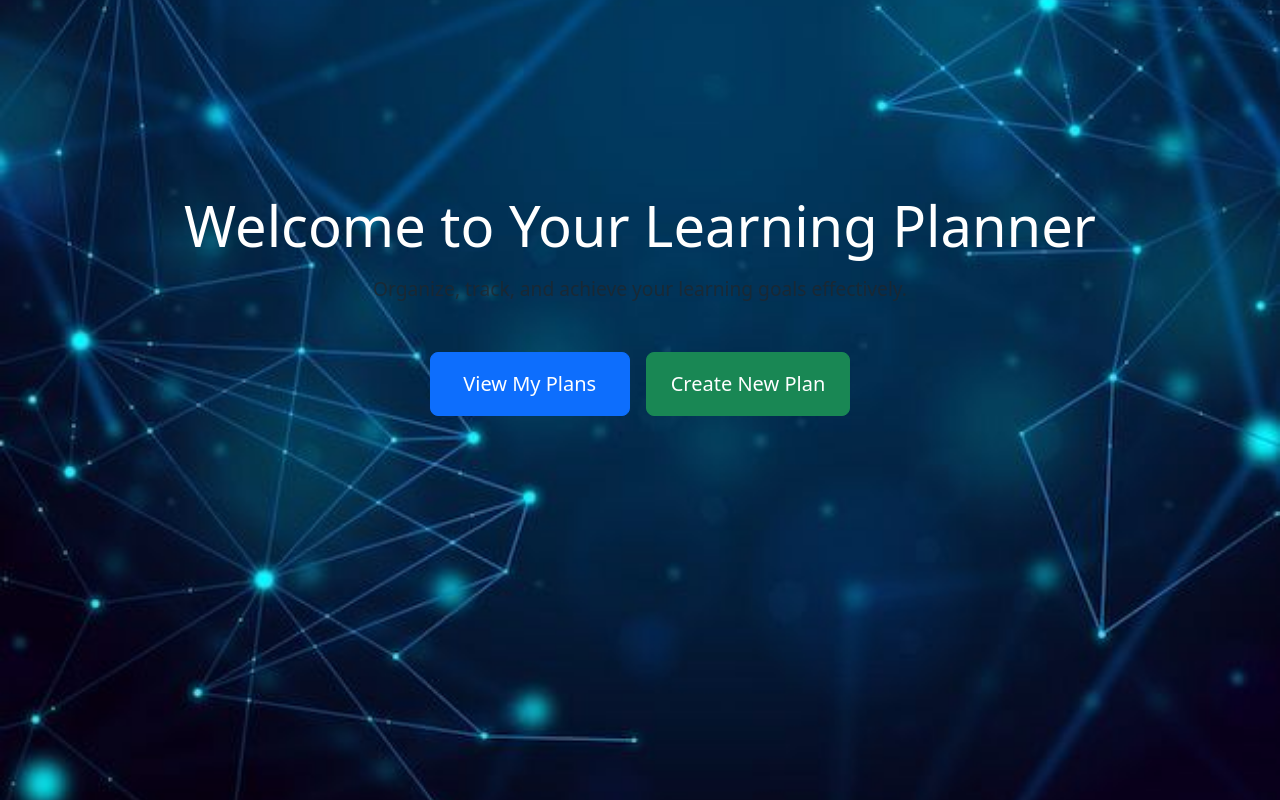
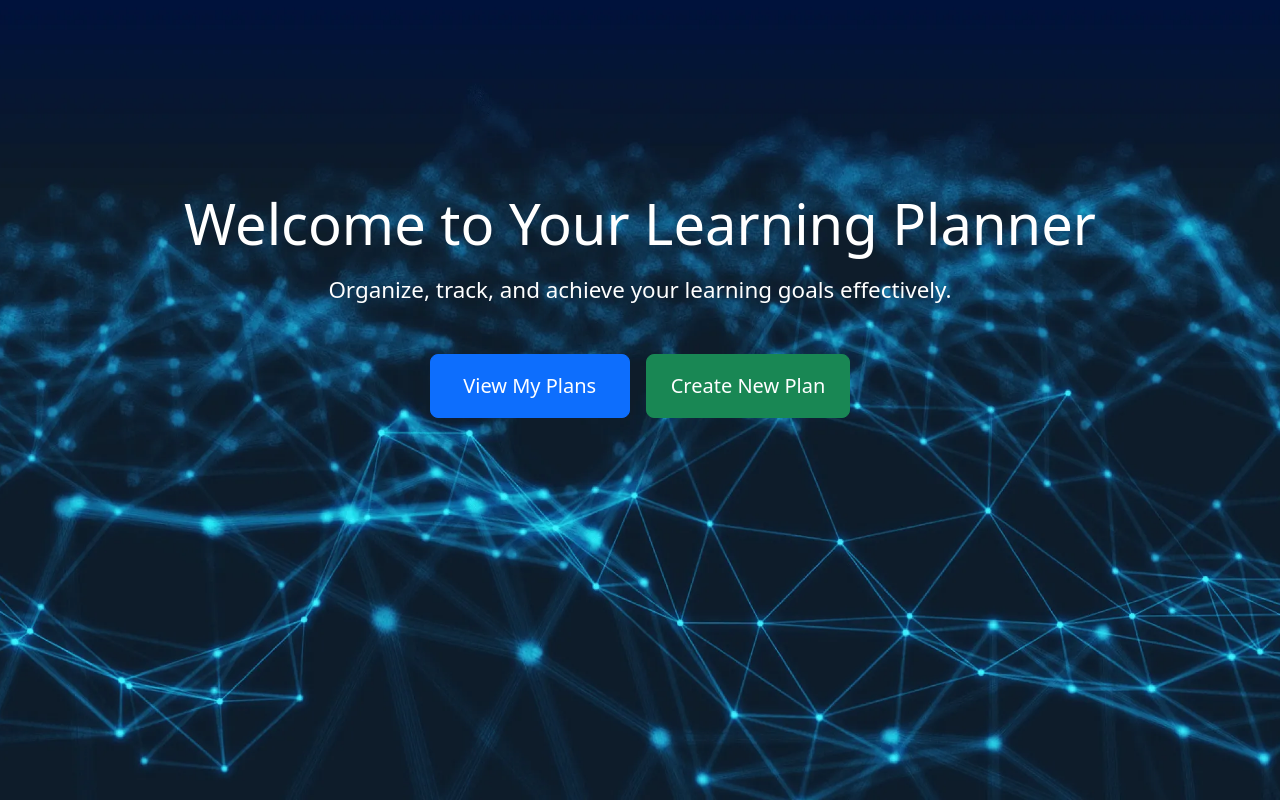
Before and after one commit to rahmimuaz/Skillhub, a React (Vite) app in the folder frontend/: page / in a window 1280 px wide. Built offline with nearby package versions, Linux system fonts and the light colour scheme.

Commit message:
Update font colors and text sizes for improved readability in frontend UI
- Removed Bootstrap's 'text-muted' class to fix unwanted text coloring
- Set text color to white and font weight to bold for better contrast
- Increased font size for key descriptions to improve visual clarity

```diff
--- a/frontend/src/App.css
+++ b/frontend/src/App.css
@@ -4,7 +4,7 @@ html, body {
   padding: 0;
 
   /* Background image styles */
-  background-image: url('./assets/lp_back.jpg');
+  background-image: url('./assets/lp_back.webp');
   background-size: cover;         /* Stretches the image to cover the whole screen */
   background-position: center;    /* Centers the image */
   background-repeat: no-repeat;   /* Ensures it does NOT repeat */
@@ -15,7 +15,7 @@ html, body {
 #root {
   min-height: 100vh;
   text-align: center;
-  max-width: 1280px;
+  max-width: 1500px;
   margin: 0 auto;
   padding: 0; /* Remove padding to ensure no spacing */
   text-align: center;
--- a/frontend/src/App.jsx
+++ b/frontend/src/App.jsx
@@ -14,7 +14,8 @@ function Dashboard() {
   return (
     <Container className="d-flex flex-column align-items-center justify-content-center text-center" style={{ minHeight: '70vh', paddingTop: '5rem', paddingBottom: '5rem',color:'white'}}>
       <h1 className="display-4 mb-3">Welcome to Your Learning Planner</h1>
-      <p className="lead text-muted mb-5" style={{ maxWidth: '600px',color:'white', fontSize: '1.2rem' }}>
+     <p className="lead text-unmuted mb-5" style={{ maxWidth: '700px', color: 'white', fontSize: '1.4rem' }}>
+
         Organize, track, and achieve your learning goals effectively.
       </p>
       <Row className="g-3 justify-content-center">
```
Also changed, not shown: frontend/src/assets/lp_back.jpg (deleted), frontend/src/assets/lp_back.webp (added).
